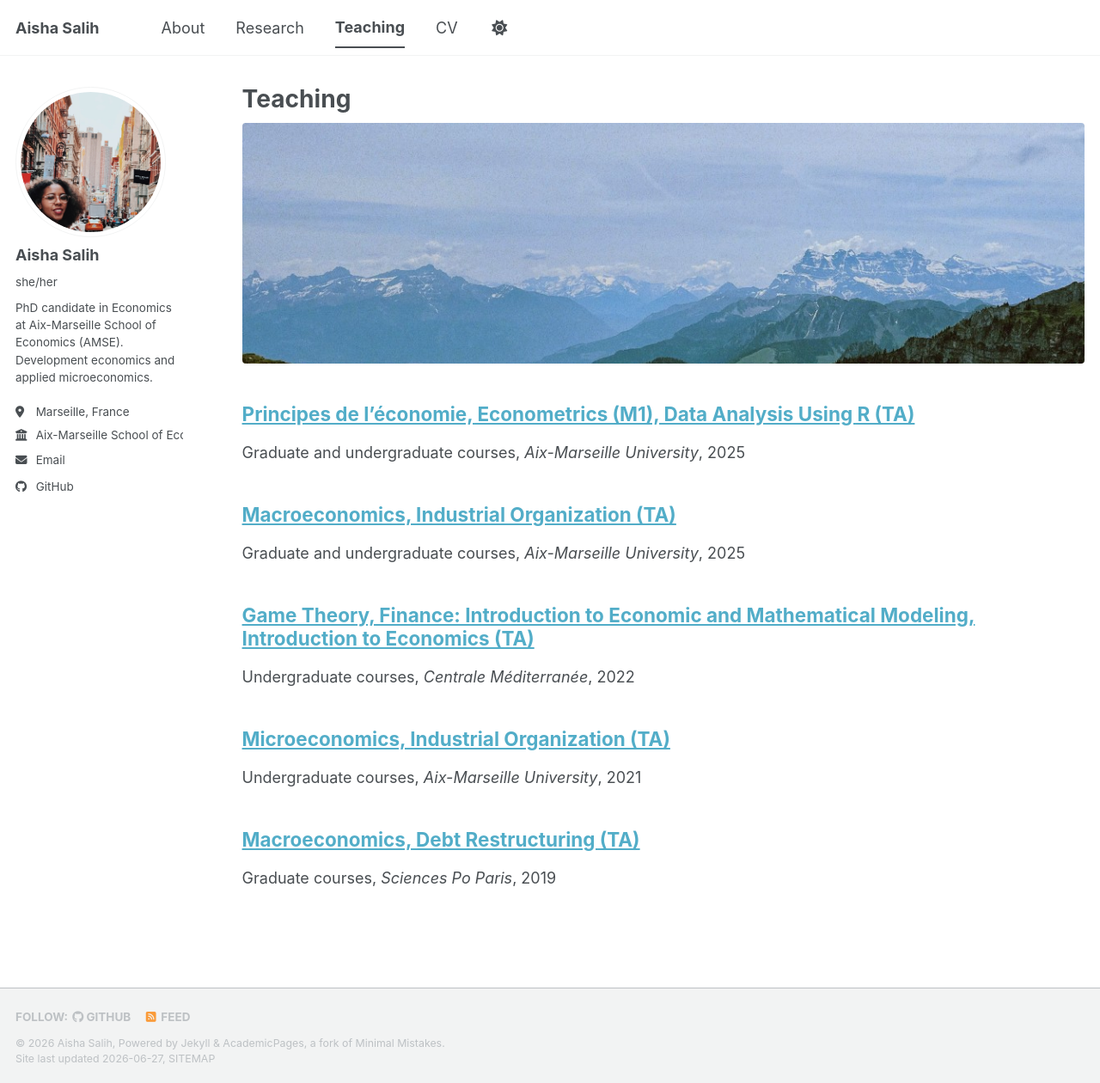
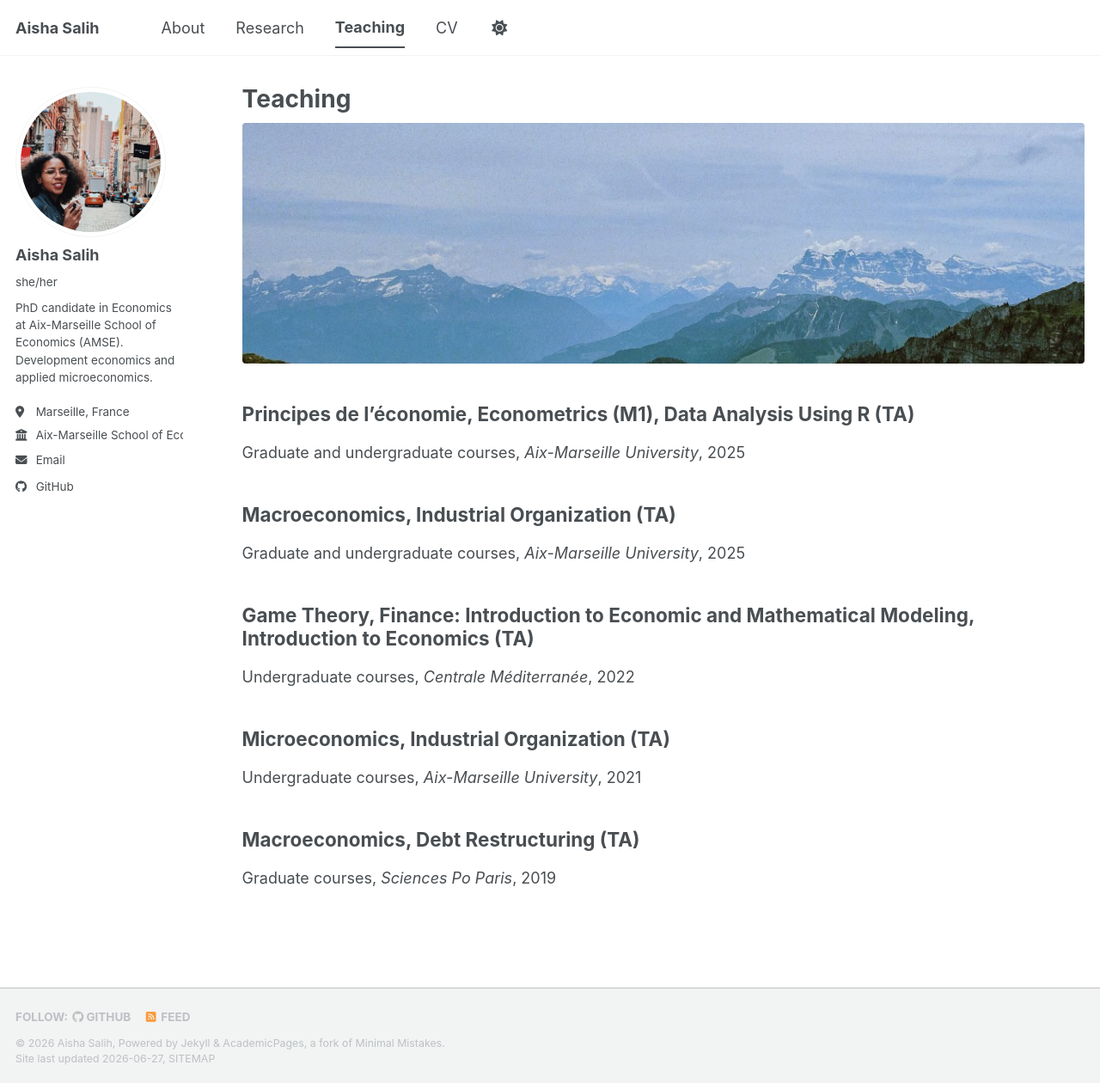
Before and after one commit to aishabsalih/aishabsalih.github.io, a Jekyll site: the page built from _pages/teaching.html, in a window 1280 px wide and 1260 px high. Shown: the whole window at 86% size. Built offline with Jekyll 4.4.1, drawn with Linux system fonts in a browser that asks for light colours; a style sheet for code colours, icons or effects is not loaded.

Commit message:
Center profile photo in circle and remove teaching page links.
Co-authored-by: Cursor <cursoragent@cursor.com>

```diff
--- a/_includes/archive-single-cv.html
+++ b/_includes/archive-single-cv.html
@@ -27,7 +27,9 @@
       </div>
     {% endif %}
     <h3 class="archive__item-title" itemprop="headline">
-      {% if post.link %}
+      {% if post.collection == 'teaching' %}
+        {{ title }}
+      {% elsif post.link %}
         <a href="{{ post.link }}">{{ title }}</a> <a href="{{ base_path }}{{ post.url }}" rel="permalink"><i class="fa fa-link" aria-hidden="true" title="permalink"></i><span class="sr-only">Permalink</span></a>
       {% else %}
         <a href="{{ base_path }}{{ post.url }}" rel="permalink">{{ title }}</a>
--- a/_includes/archive-single.html
+++ b/_includes/archive-single.html
@@ -27,7 +27,9 @@
     {% endif %}
 
     <h2 class="archive__item-title" itemprop="headline">
-      {% if post.link %}
+      {% if post.collection == 'teaching' %}
+        {{ title }}
+      {% elsif post.link %}
         <a href="{{ post.link }}">{{ title }}</a> <a href="{{ base_path }}{{ post.url }}" rel="permalink"><i class="fa fa-link" aria-hidden="true" title="permalink"></i><span class="sr-only">Permalink</span></a>
       {% else %}
         <a href="{{ base_path }}{{ post.url }}" rel="permalink">{{ title }}</a>
--- a/_includes/head/custom.html
+++ b/_includes/head/custom.html
@@ -26,7 +26,7 @@
     height: 175px !important;
     max-width: 175px !important;
     object-fit: cover;
-    object-position: center 2%;
+    object-position: center 58%;
     border-radius: 50%;
   }
 
```
